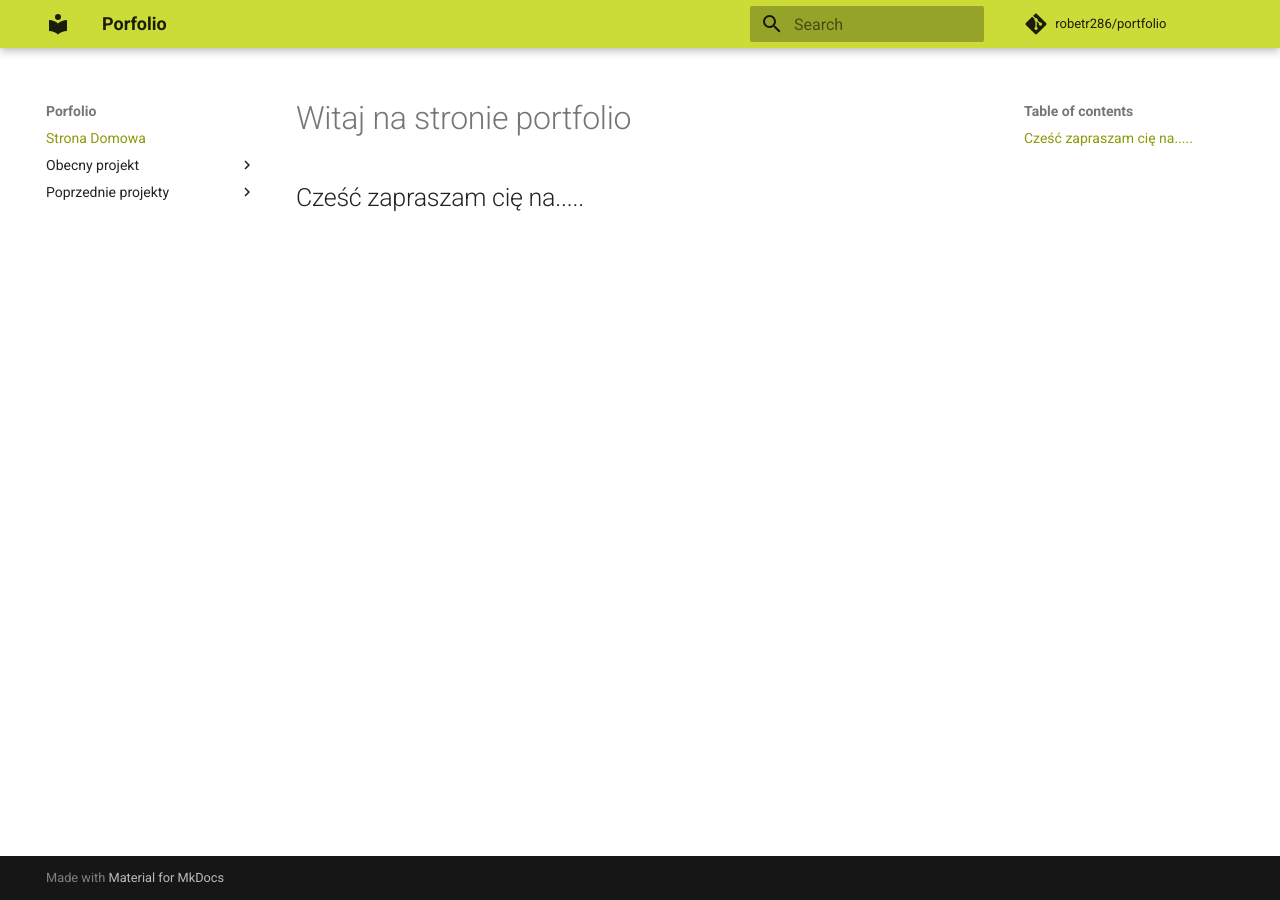
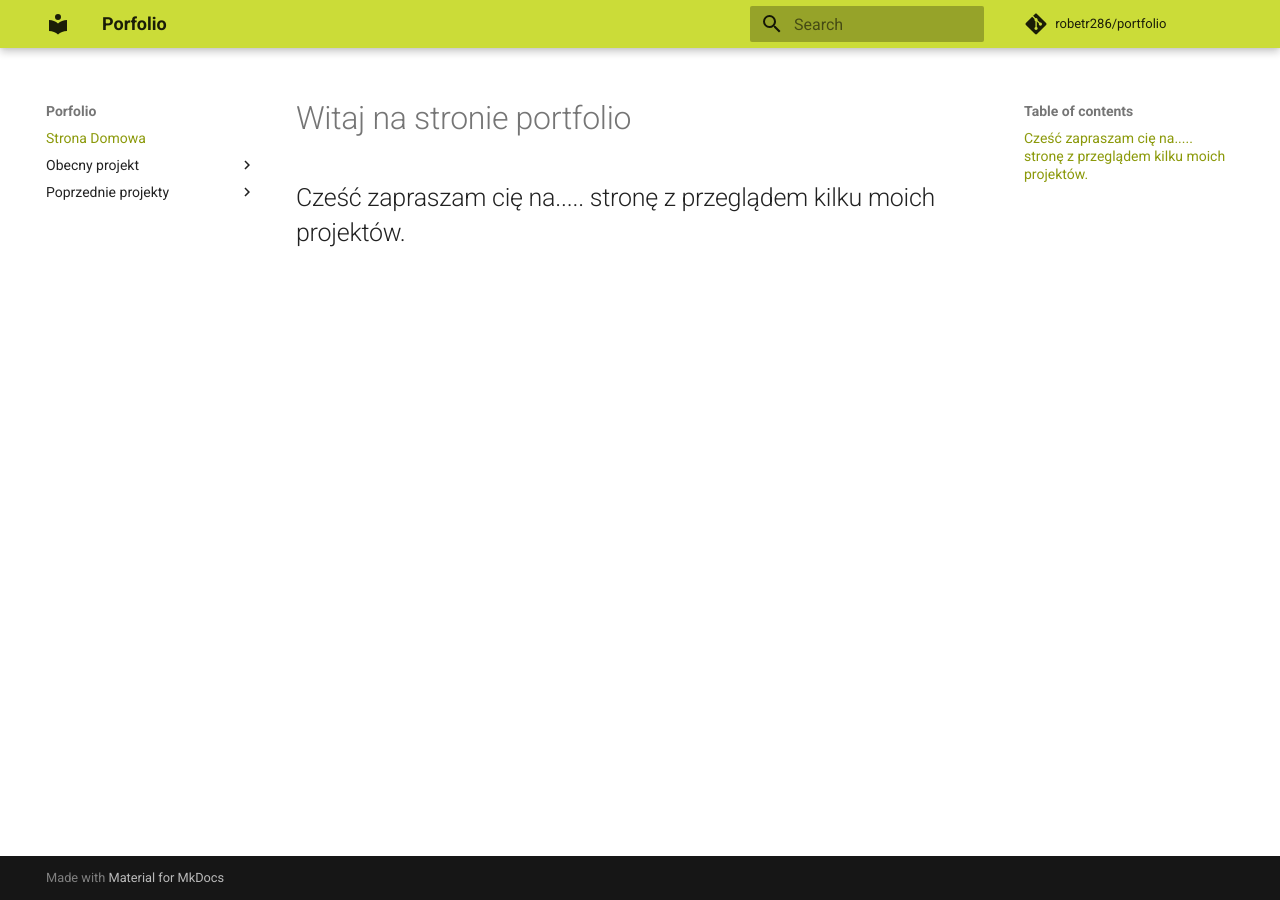
Before and after one commit to robetr286/portfolio, an MkDocs documentation site: the page built from docs/index.md, in a window 1280 px wide. Built offline with MkDocs 1.6.1 and Material for MkDocs 9.7.7, drawn with Linux system fonts in a browser that asks for light colours; comment, search, counter and statistics services are not loaded.

Commit message:
new_index.md

```diff
--- a/docs/index.md
+++ b/docs/index.md
@@ -1,3 +1,3 @@
 # Witaj na stronie portfolio
 
-## Cześć zapraszam cię na.....
+## Cześć zapraszam cię na..... stronę z przeglądem kilku moich projektów.
```
